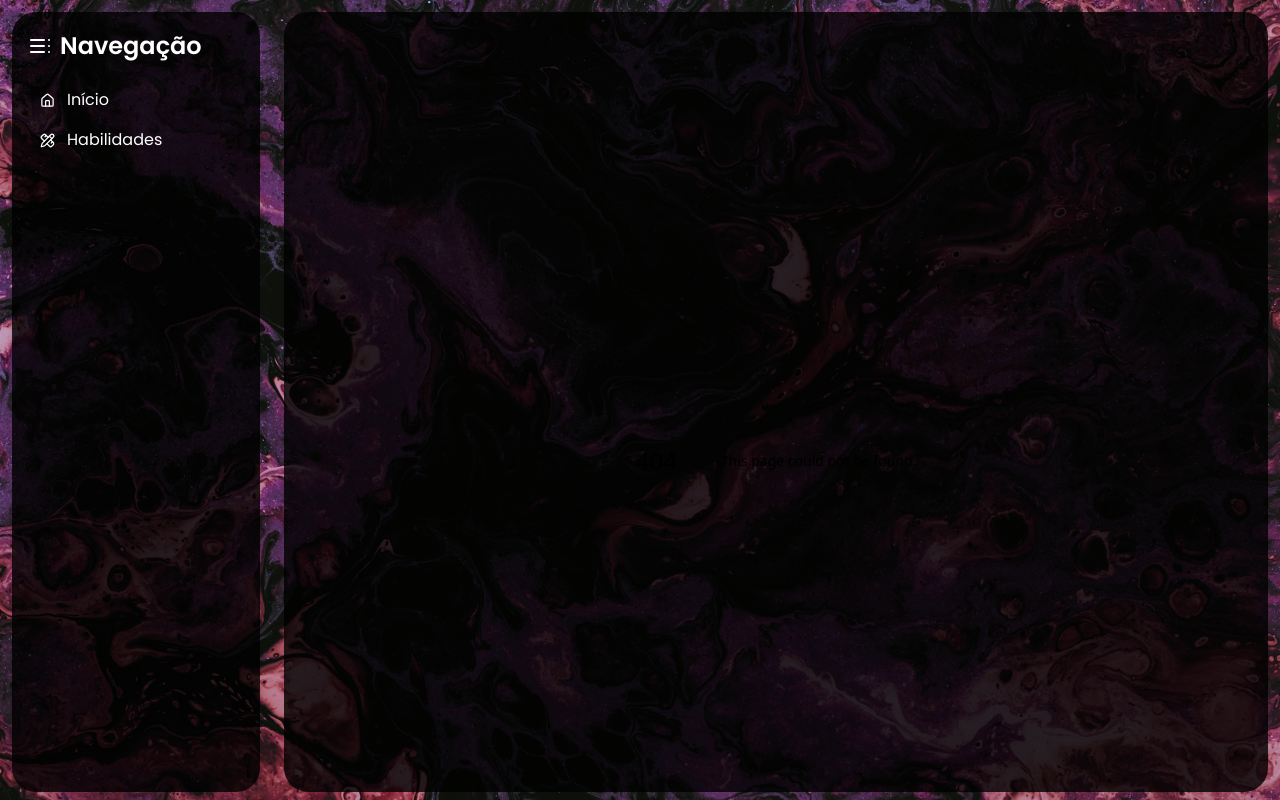
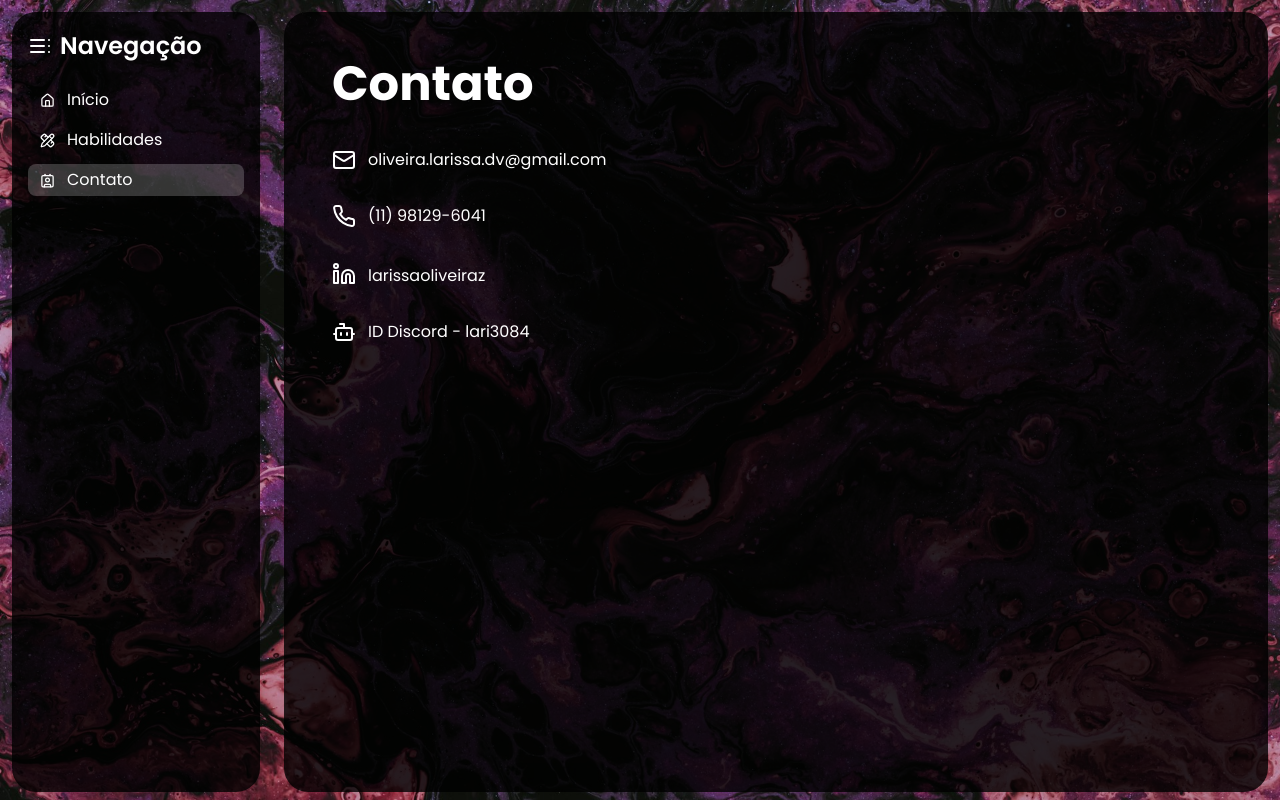
Before and after one commit to larissaOliveiraz/portfolio-next, a Next.js app: page /contacts in a window 1280 px wide. Before the commit this address had no page. Built offline with nearby package versions, Linux system fonts and the light colour scheme.

Commit message:
feat: contact page

```diff
--- /dev/null
+++ b/src/app/contacts/page.tsx
@@ -0,0 +1,38 @@
+import { Bot, Linkedin, Mail, Phone } from "lucide-react";
+import Link from "next/link";
+import React from "react";
+
+export default function Contacts() {
+  return (
+    <div>
+      <header>
+        <h1 className="text-white font-[700] text-5xl">Contato</h1>
+      </header>
+
+      <div className="mt-10 text-white flex flex-col gap-8">
+        <Link
+          href="mailto:oliveira.larissa.dv@gmail.com"
+          className="flex items-center gap-3"
+        >
+          <Mail color="white" />
+          oliveira.larissa.dv@gmail.com
+        </Link>
+        <div className="flex items-center gap-3">
+          <Phone color="white" />
+          <p>(11) 98129-6041</p>
+        </div>
+        <Link
+          href={"https://www.linkedin.com/in/larissaoliveiraz/"}
+          className="flex items-center gap-3"
+        >
+          <Linkedin color="white" />
+          <p className="mt-[4px]">larissaoliveiraz</p>
+        </Link>
+        <div className="flex items-center gap-3">
+          <Bot color="white" />
+          <p>ID Discord - lari3084</p>
+        </div>
+      </div>
+    </div>
+  );
+}
--- a/src/app/habilities/page.tsx
+++ b/src/app/habilities/page.tsx
@@ -22,10 +22,6 @@ export default function Habilities() {
     <div className="text-white">
       <header>
         <h1 className="text-white font-[700] text-5xl">Habilidades</h1>
-        {/* <h1 className="text-white font-[700] text-5xl">Larissa Oliveira</h1>
-        <p className="text-white/80 font-[400] text-[2rem]">
-          Desenvolvedora Fullstack
-        </p> */}
       </header>
 
       <div className="my-6 flex flex-col gap-4">
--- a/src/components/Header.tsx
+++ b/src/components/Header.tsx
@@ -1,6 +1,6 @@
 "use client";
 
-import { House, PencilRuler, TableOfContents } from "lucide-react";
+import { Contact, House, PencilRuler, TableOfContents } from "lucide-react";
 import { HeaderButton } from "./HeaderButton";
 import { usePathname } from "next/navigation";
 
@@ -22,6 +22,12 @@ export function Header() {
           icon={PencilRuler}
           pathname="/habilities"
         />
+        <HeaderButton
+          title="Contato"
+          isActive={pathname === "/contacts"}
+          icon={Contact}
+          pathname="/contacts"
+        />
       </div>
     </header>
   );
```
